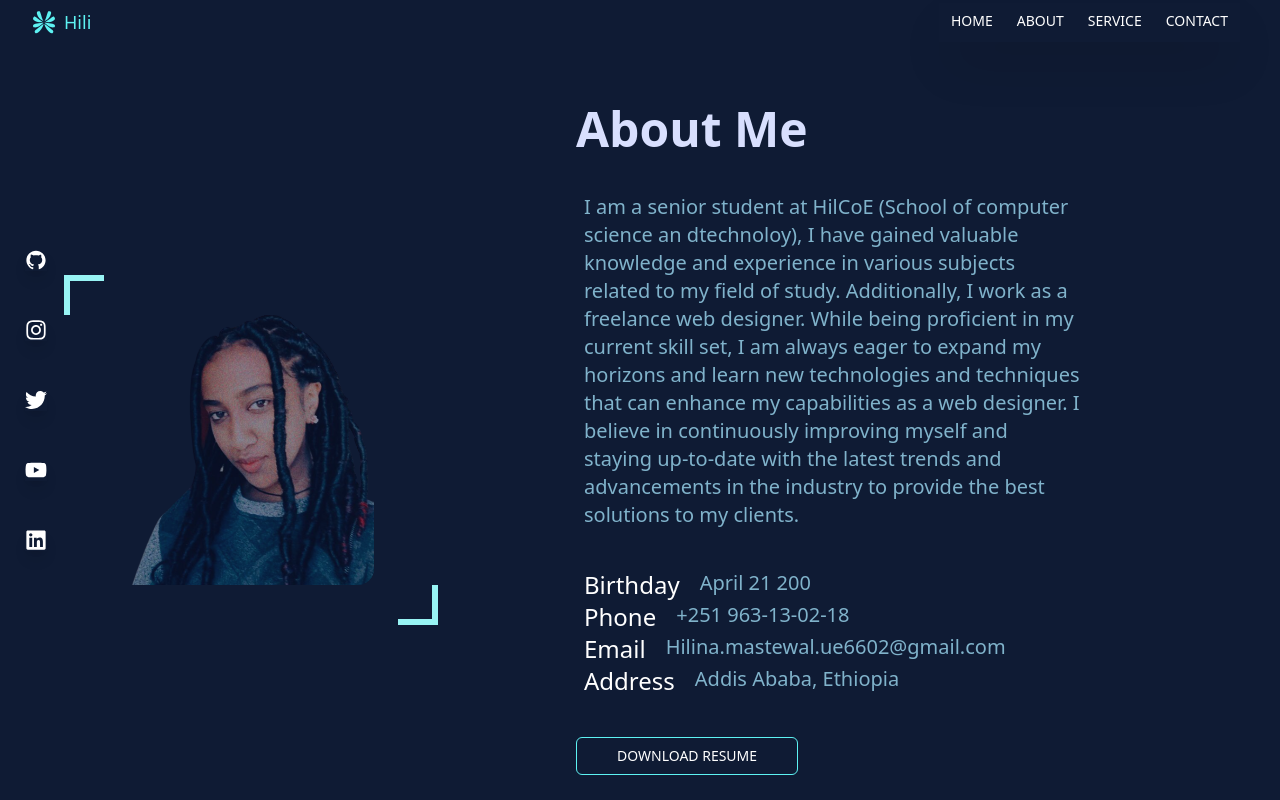
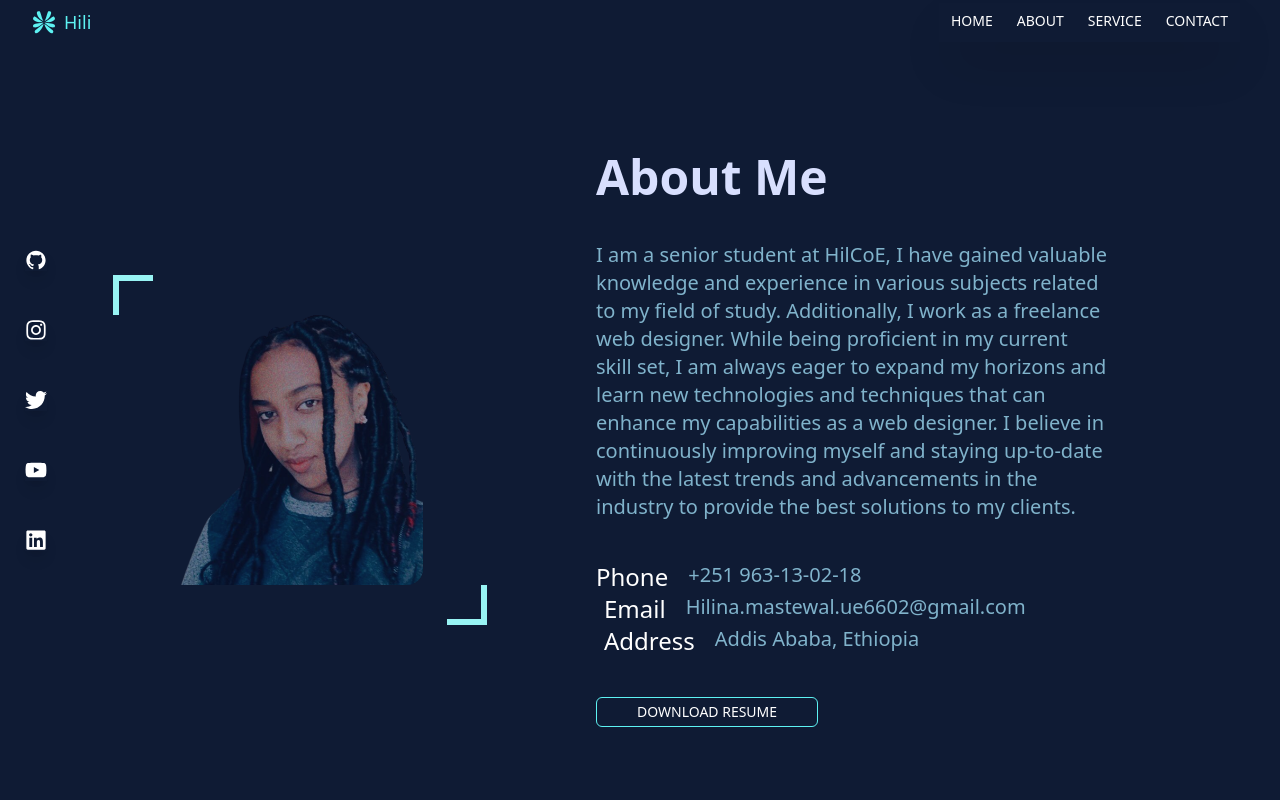
Before and after one commit to hilina-mastewal/portfolio, a React (Vite) app: page /About in a window 1280 px wide. Built offline with nearby package versions, Linux system fonts and the light colour scheme.

Commit message:
Added new feature in all

```diff
--- a/src/About.jsx
+++ b/src/About.jsx
@@ -1,8 +1,8 @@
 const  About=()=> {
 
   return (
-    <div className=" bg-[#0f1b34]  flex flex-col md:flex-row items-center justify-center absolute top-10 w-full  h-full dark:bg-slate-100 overflow-y-scroll">
-      <div className="md:w-[40%] xssm:h-[35%]  h-[30%]  xs:h-auto w-[85%] flex  justify-start md:items-center  items-start hover:scale-105 duration-150">
+    <div className=" bg-[#0f1b34]  flex flex-col gap-10 md:flex-row items-center justify-start md:justify-center absolute top-10 w-full  h-full dark:bg-slate-100 overflow-y-scroll">
+      <div className="md:w-[40%] xssm:h-[35%] xs:h-auto w-[85%] flex  md:justify-center justify-start md:items-center  items-start hover:scale-105 duration-150">
         <div className="flex  justify-start xssm:justify-center items-start gap-5 md:gap-0 mt-5 0 relative ">
          <div className="xs:w-10 xs:h-10 w-5 h-5 border-[#98f4f4]   xs:border-l-[6px] border-l-[3px] border-t-[3px] xs:border-t-[6px] left-0 top-0  hover:scale-105 hover:duration-200 "></div>
     <img
@@ -12,20 +12,19 @@ const  About=()=> {
            <div className="xs:w-10 xs:h-10 w-5 h-5 border-[#98f4f4] border-r-[3px] border-b-[3px] xs:border-r-[6px]  xs:border-b-[6px] hover:scale-105 hover:duration-200 right-0 bottom-0 absolute"></div>
          </div>
         </div>
-  <div className=" md:w-[50%] md:h-auto flex flex-col justify-center items-center   md:py-28  md:items-start xssm:gap-10 gap-3 ">
+  <div className=" md:w-[50%] md:h-[70%] flex flex-col justify-center items-center   md:py-28  md:items-start xssm:gap-10 gap-3 ">
 <div className=" text-3xl xs:text-5xl md:text-5xl  font-bold text-[#d8dffe]   ">About Me</div>
-<div className="xs:text-xl flex items-center justify-center  text-xs font-light text-[#80b3cb] space-x-2 px-2 md:ml-0 w-11/12 md:w-4/5 ">
-I am  a senior student at HilCoE (School of computer science an dtechnoloy), I have gained valuable knowledge and experience in various subjects related to my field of study. Additionally, I work as a freelance web designer. While being proficient in my current skill set, I am always eager to expand my horizons and learn new technologies and techniques that can enhance my capabilities as a web designer. I believe in continuously improving myself and staying up-to-date with the latest trends and advancements in the industry to provide the best solutions to my clients.
+<div className="xs:text-xl flex items-center justify-center  text-[0.7rem] font-light text-[#80b3cb] space-x-2  md:ml-0 w-11/12 md:w-4/5 ">
+I am  a senior student at HilCoE, I have gained valuable knowledge and experience in various subjects related to my field of study. Additionally, I work as a freelance web designer. While being proficient in my current skill set, I am always eager to expand my horizons and learn new technologies and techniques that can enhance my capabilities as a web designer. I believe in continuously improving myself and staying up-to-date with the latest trends and advancements in the industry to provide the best solutions to my clients.
   </div>
   <div className="xs:text-2xl text-sm font-light  flex flex-col text-[#80b3cb] space-x-2 w-4/5 ">
-    <div className="flex gap-5">  <p className="text-white pl-2">Birthday</p> <p className="text-[0.8rem] xs:text-xl">April 21 200</p> </div>
 <div className="flex gap-5"> <p className="text-white">Phone</p> 	<p className="text-[0.8rem] xs:text-xl">+251 963-13-02-18</p></div>
  <div className="flex gap-5"><p className="text-white"> Email</p> <p className="text-[0.8rem] xs:text-xl"> Hilina.mastewal.ue6602@gmail.com</p></div>
  <div className="flex gap-5"><p className="text-white">Address</p> <p className="text-[0.8rem] xs:text-xl">Addis Ababa, Ethiopia</p> </div>
 
   </div>
 
-  <a href="hilinasResume.pdf" className="button flex items-center justify-center xs:text-sm text-xs xs:w-1/3  w-6/12 md:w-auto md:px-10">DownLoad Resume</a>
+  <a href="hilinasResume.pdf" className="button flex items-center justify-center xs:text-sm text-xs xs:w-1/3  md:w-auto md:px-10">DownLoad Resume</a>
 
    </div>
 
--- a/src/Contact.jsx
+++ b/src/Contact.jsx
@@ -35,31 +35,31 @@ const  Contact=()=> {
 };
 
   return (
-    <div className="bg-[#0f1b34] flex  flex-col  md:flex-row justify-around w-full absolute top-10  md:left-6 h-full overflow-y-scroll">
-  <div className="md:w-[55%] h-1/2 xs:mt-10 md:h-full md:mt-20 flex flex-col xs:pt-[10%] md:pt-0 md:items-start gap-5 md:pl-20  pl-4">
+    <div className="bg-[#0f1b34] flex  flex-col gap-10 md:flex-row items-start justify-around w-full absolute top-10  md:left-6 h-full  overflow-y-scroll">
+  <div className="md:w-[55%]  h-1/2 xs:mt-10 md:h-full md:mt-20  flex flex-col xs:pt-[6%] md:pt-0 md:items-start gap-5 md:pl-20  pl-4">
      <div>
 
-    <div className=" xs:text-5xl text-3xl  md:text-3xl font-light text-[#d8dffe] mt-[15%] xs:mt-10 ">Contact Info</div>
+    <div className=" xs:text-5xl text-3xl  md:text-3xl font-light text-[#d8dffe] mt-5 xs:mt-10 ">Contact Info</div>
     <div className=" xs:text-2xl md:text-2xl mt-6 text-base px-1  font-thin   text-[#80b3cb] xs::w-3/4">  If you would like  me to work for your company or you want me
    to make you a website ,please put your name, email address and your message.Then i will get back to you within few days.
    </div></div>
    <div className="flex flex-col   md:mt-10  text-[#b8bed8] text-xl ">
     <div className="flex gap-1 xs:text-2xl">
 <a><HiOutlineMail  className=" xs:text-base text-xl text-[#b8bed8] mt-1 " size='20'/></a>
-<lable className="contactlist  text-[#d8dffe] ">Email</lable>
+<lable className="contactlist  text-[#d8dffe] text-xs ">Email</lable>
 </div>
 <lable className="text-[#80b3cb] md:text-base xs:text-2xl text-base  font-thin ">Hilina.Mastewal.Ue6602@gmail.com</lable>
 <div className="flex gap-1">
 <a><HiOutlinePhone  className=" text-xl xs:text-base text-[#b8bed8] mt-1  " size='20'/></a>
-<lable className="contactlist text-[#d8dffe] ">Phone</lable></div>
+<lable className="contactlist text-[#d8dffe] text-xs">Phone</lable></div>
 <lable className=" text-[#80b3cb] md:text-base  text-base xs:text-2xl   font-thin">+251 963-13-02-18</lable>
 <div className="flex gap-1">
 <a><FaRegAddressBook  className=" text-sm xs:text-base text-[#b8bed8] mt-1  " size='20'/></a>
-<lable className="contactlist text-[#d8dffe]  ">Address</lable></div>
+<lable className="contactlist text-[#d8dffe] text-xs ">Address</lable></div>
 <lable className=" font-thin md:text-base xs:text-2xl text-base text-[#80b3cb]">Addis Ababa, Ethiopia</lable>
 </div>
     </div>
-    <div className="md:w-[50%] w-full  flex flex-col h-1/2 mt-10 md:mt-0 md:items-start  items-center xs:h-full">
+    <div className="md:w-[50%] h-1/2 w-full flex flex-col  md:mt-0 md:items-start  items-center xs:h-full ">
  <div className=" xs:text-6xl   text-3xl  font-bold text-[#80b3cb] md:mt-10 flex  md:item-start items-center gap-4  ">
       <h3 className=" xs:text-6xl  md:text-5xl text-3xl ">Just say Hello!</h3>
     <GiHand  className=" mt-2 animate-waving-hand " size='34'/>
@@ -105,7 +105,7 @@ const  Contact=()=> {
         </textarea>
 
         <button
-          className="button w-28 my-4 mb-28 md:w-48 "
+          className="button text-sm my-2 mb-20 md:w-48 "
           type="submit">
           Submit
         </button>
--- a/src/index.css
+++ b/src/index.css
@@ -14,7 +14,7 @@
 }
 .button{
     @apply text-white  border-[1px] border-[#5df2f2]   hover:border-2
-      rounded-md py-2 px-4 font-light uppercase transform hover:scale-110 duration-150 hover:opacity-90
+      rounded-md py-1 px-4 font-light uppercase transform hover:scale-110 duration-150 hover:opacity-90
 }
 .SideBar {
     @apply  mt-0 mb-0 mx-0  shadow-lg    transform hover:scale-150  duration-300
```
